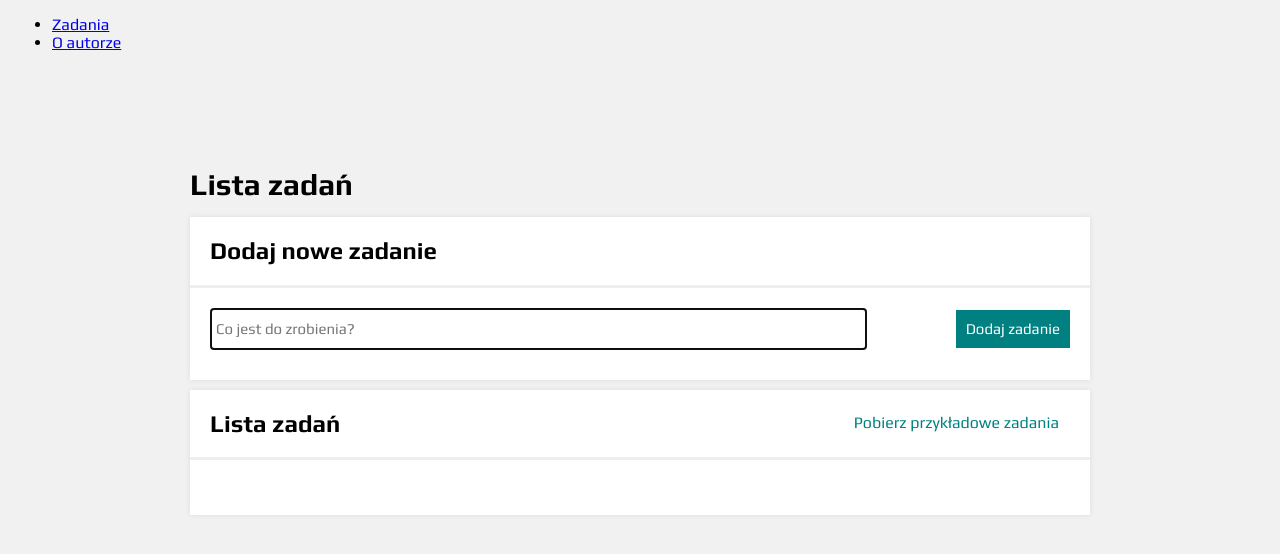
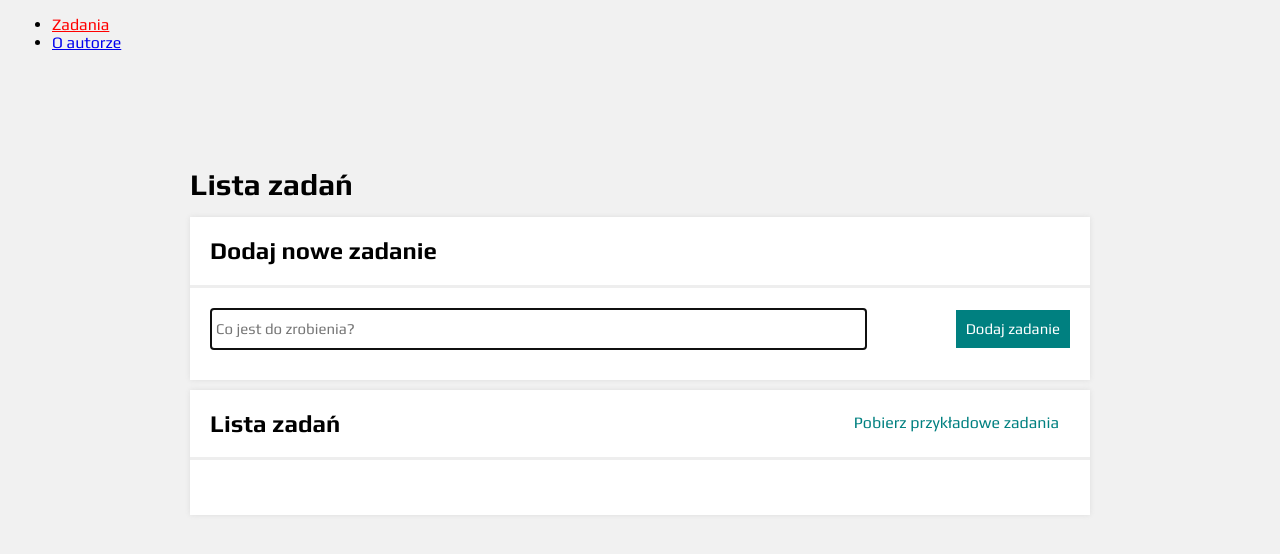
Before and after one commit to grzedomin/todo-list-react, a React (Create React App) app: page /#/zadania in a window 1280 px wide. Shown: the top 554 px of the page. Built offline with nearby package versions, Linux system fonts and the light colour scheme.

Commit message:
styled NavLink added

```diff
--- a/src/App.js
+++ b/src/App.js
@@ -1,18 +1,19 @@
 import React from "react";
-import { HashRouter, Link, Switch, Route, Redirect } from "react-router-dom";
+import { HashRouter, Switch, Route, Redirect } from "react-router-dom";
 import TasksPage from "./features/tasks/TasksPage/index";
 import TaskPage from "./features/tasks/TaskPage/index";
 import AuthorPage from "./features/author/AuthorPage";
+import { StyledNavLink } from "./styled";
 
 export default () => (
     <HashRouter>
         <nav>
             <ul>
                 <li>
-                    <Link to="/zadania">Zadania</Link>
+                    <StyledNavLink to="/zadania">Zadania</StyledNavLink>
                 </li>
                 <li>
-                    <Link to="/autor">O autorze</Link>
+                    <StyledNavLink to="/autor">O autorze</StyledNavLink>
                 </li>
             </ul>
             <Switch>
--- /dev/null
+++ b/src/styled.js
@@ -0,0 +1,10 @@
+import styled from "styled-components";
+import { NavLink } from "react-router-dom";
+
+const activeClassName = "active";
+
+export const StyledNavLink = styled(NavLink).attrs(() => ({ activeClassName}))`
+    &.${activeClassName} {
+        color: red;
+    }
+`;
```
